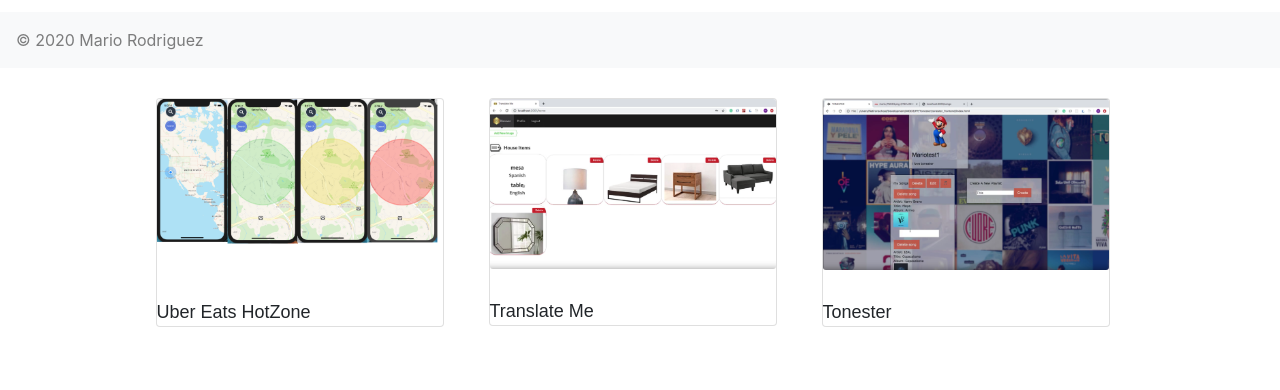
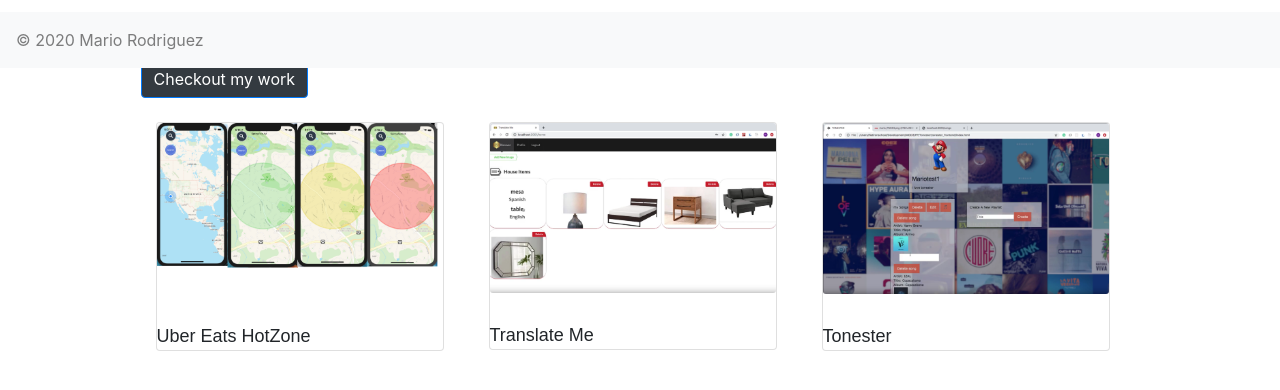
Before and after one commit to MarioR9/portfolio2.0, a React (Create React App) app: page /home in a window 1280 px wide. Shown: the part 732-1122 px from the top of the page. Built offline with nearby package versions, Linux system fonts and the light colour scheme.

Commit message:
reposition btn

```diff
--- a/src/components/home.js
+++ b/src/components/home.js
@@ -80,10 +80,11 @@
                             </Row>
                         </Container>
                      </div>
+                     <div className='card-group-home'>
                      <div className='home-checkWork'>
                      <Link to="/portfolio" className="btn btn-primary">Checkout my work</Link>
                      </div>
-                     <div className='card-group-home'>
+                     &nbsp;
                         <Container>
                             <Row>
                                 <Col>
```
